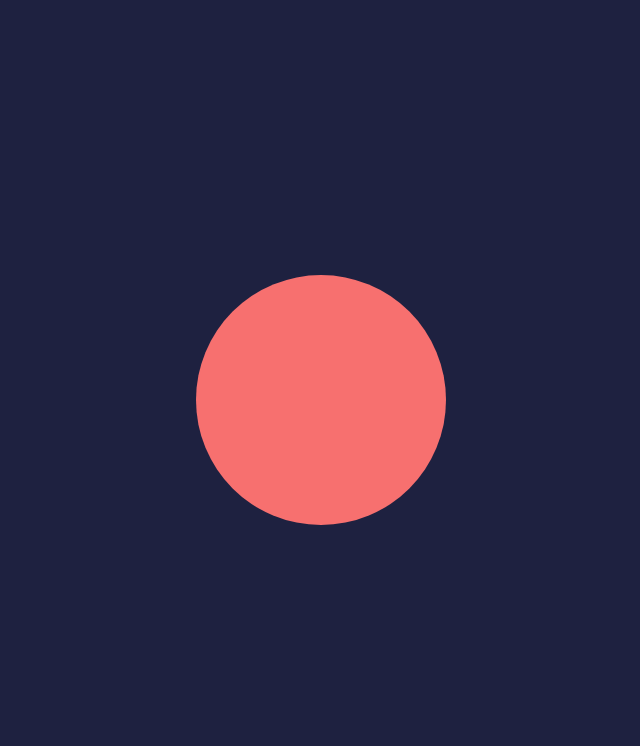
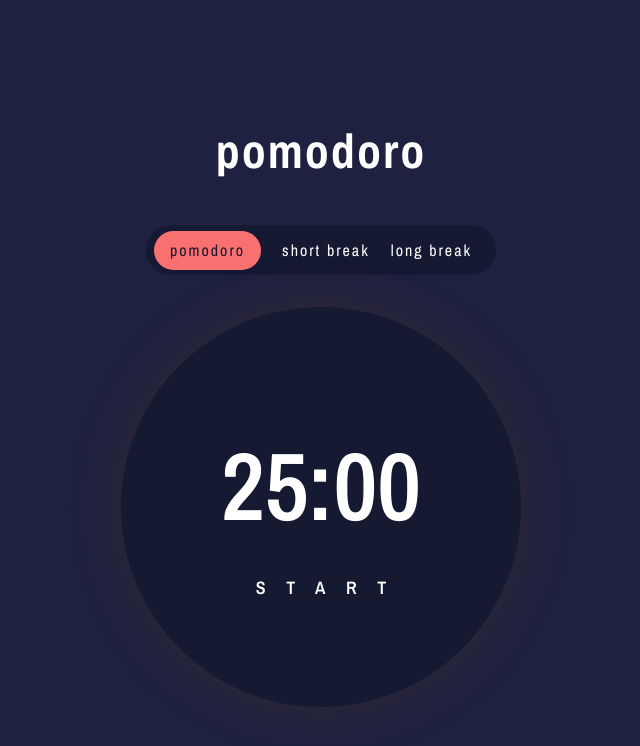
Before and after one commit to Joshua-Farr/pomodoro-timer, a React (Vite) app: page / in a window 1280 px wide. Shown: the top 746 px of the page, without its empty margins (319-959 px from the left). Built offline with nearby package versions, Linux system fonts and the light colour scheme.

Commit message:
Adding in logic for timer

```diff
--- a/src/components/Timer.tsx
+++ b/src/components/Timer.tsx
@@ -1,7 +1,8 @@
 import styled from "styled-components";
-import { useState, useRef, useEffect } from "react";
+import { useState, useRef, useEffect, useContext } from "react";
 import formatToTime from "../utils/FormatToTime";
 import ModeToggle from "./ModeToggle";
+import { TimerContext } from "../App";
 
 interface TimerProps {
   time: string;
@@ -11,6 +12,7 @@ const Timer: React.FC<TimerProps> = () => {
   const [timerActive, setTimerActive] = useState(false);
   const [time, setTime] = useState("25:00");
   const seconds = useRef(0);
+  const { mode } = useContext(TimerContext);
 
   const toggleTimer = () => {
     setTimerActive((prev) => !prev);
@@ -18,7 +20,18 @@ const Timer: React.FC<TimerProps> = () => {
 
   useEffect(() => {
     if (timerActive) {
-      startTimer(25);
+      let timerMode = 0;
+      if (mode === 1) {
+        timerMode = 25;
+        setTime("25:00");
+      } else if (mode === 2) {
+        timerMode = 5;
+        setTime("5:00");
+      } else {
+        timerMode = 10;
+        setTime("10:00");
+      }
+      startTimer(timerMode);
     }
   }, [timerActive]);
 
--- a/src/main.tsx
+++ b/src/main.tsx
@@ -6,7 +6,7 @@ import "./index.css";
 
 ReactDOM.createRoot(document.getElementById("root")!).render(
   <React.StrictMode>
-    {/* <App /> */}
-    <Spinner percent={10} />
+    <App />
+    {/* <Spinner percent={10} /> */}
   </React.StrictMode>
 );
```
